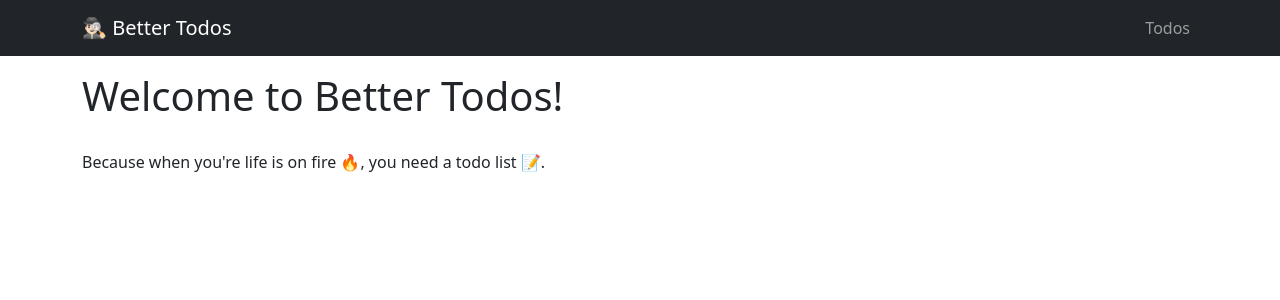
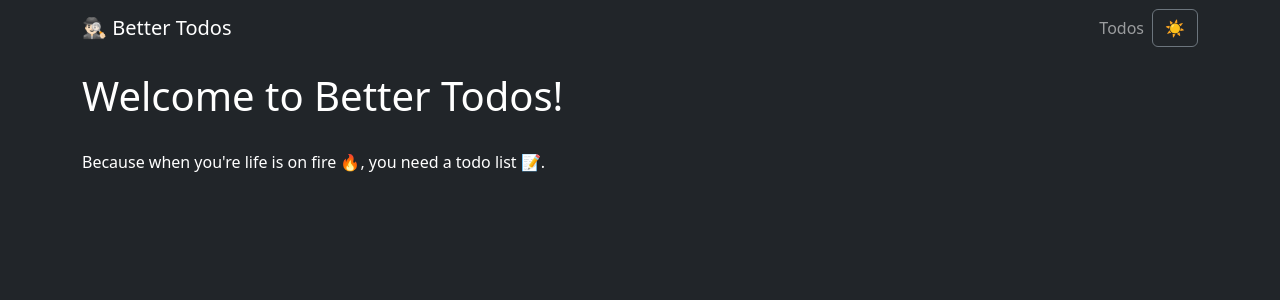
Before and after one commit to drblue/kktys23d1, a React (Vite) app in the folder 09-better-todos/: page / in a window 1280 px wide. Shown: the top 300 px of the page. Built offline with nearby package versions, Linux system fonts and the light colour scheme; no server answers.

Commit message:
Context in React using TypeScript.

```diff
--- a/09-better-todos/src/App.tsx
+++ b/09-better-todos/src/App.tsx
@@ -5,10 +5,13 @@ import HomePage from './pages/HomePage'
 import NotFound from './pages/NotFound'
 import TodosPage from './pages/TodosPage'
 import './assets/scss/App.scss'
+import { useTheme } from './hooks/useTheme'
 
 const App = () => {
+	const { isDarkMode } = useTheme()
+
 	return (
-		<div id="App">
+		<div id="App" className={isDarkMode ? "bg-dark text-white" : ""}>
 			<Navigation />
 
 			<Container className="py-3">
--- a/09-better-todos/src/assets/scss/App.scss
+++ b/09-better-todos/src/assets/scss/App.scss
@@ -2,6 +2,10 @@
 
 h1, h2, h3, h4, h5, h6 {
 	margin-bottom: 0.75em;
+}
+
+#App {
+	min-height: 100vh;
 }
 
 .alert {
--- a/09-better-todos/src/components/Navigation.tsx
+++ b/09-better-todos/src/components/Navigation.tsx
@@ -1,9 +1,13 @@
+import Button from 'react-bootstrap/Button'
 import Container from 'react-bootstrap/Container'
 import Navbar from 'react-bootstrap/Navbar'
 import Nav from 'react-bootstrap/Nav'
 import { NavLink, Link } from 'react-router-dom'
+import { useTheme } from '../hooks/useTheme'
 
 const Navigation = () => {
+	const { isDarkMode, toggleTheme } = useTheme()
+
 	return (
 		<Navbar bg="dark" variant="dark" expand="md">
 			<Container>
@@ -15,6 +19,10 @@ const Navigation = () => {
 						<Nav.Link as={NavLink} end to="/todos">Todos</Nav.Link>
 					</Nav>
 				</Navbar.Collapse>
+
+				<Button variant="outline-secondary" onClick={toggleTheme}>
+					{isDarkMode ? '☀️' : '🌙'}
+				</Button>
 			</Container>
 		</Navbar>
 	)
--- /dev/null
+++ b/09-better-todos/src/contexts/ThemeContext.tsx
@@ -0,0 +1,33 @@
+import { createContext, useState } from 'react'
+
+// Type definition for the actual Context
+type ThemeContextType = {
+	isDarkMode: boolean
+	toggleTheme: () => void
+}
+
+// Create the actual context (and set the context's initial/default value)
+export const ThemeContext = createContext<ThemeContextType | null>(null)
+
+// Type definition for the Provider's props
+type ThemeContextProviderProps = {
+	children: React.ReactNode
+}
+
+// This allows us to wrap <App /> (or some other component) and provide the
+// theme to our children and grandchildren etc.
+const ThemeContextProvider: React.FC<ThemeContextProviderProps> = ({ children }) => {
+	const [isDarkMode, setIsDarkMode] = useState(true)
+
+	const toggleTheme = () => {
+		setIsDarkMode(!isDarkMode)
+	}
+
+	return (
+		<ThemeContext.Provider value={{ isDarkMode, toggleTheme }}>
+			{children}
+		</ThemeContext.Provider>
+	)
+}
+
+export default ThemeContextProvider
--- /dev/null
+++ b/09-better-todos/src/hooks/useTheme.ts
@@ -0,0 +1,13 @@
+import { useContext } from "react"
+import { ThemeContext } from "../contexts/ThemeContext"
+
+// Hook for using the ThemeContext (the correct, safe way)
+export const useTheme = () => {
+	const themeContext = useContext(ThemeContext)
+
+	if (!themeContext) {
+		throw new Error("Trying to use ThemeContext outside of ThemeContextProvider")
+	}
+
+	return themeContext
+}
--- a/09-better-todos/src/main.tsx
+++ b/09-better-todos/src/main.tsx
@@ -1,12 +1,15 @@
 import React from 'react'
 import ReactDOM from 'react-dom/client'
 import { BrowserRouter } from 'react-router-dom'
+import ThemeContextProvider from './contexts/ThemeContext.tsx'
 import App from './App.tsx'
 
 ReactDOM.createRoot(document.getElementById('root') as HTMLElement).render(
 	<React.StrictMode>
 		<BrowserRouter>
-			<App />
+			<ThemeContextProvider>
+				<App />
+			</ThemeContextProvider>
 		</BrowserRouter>
 	</React.StrictMode>,
 )
```
